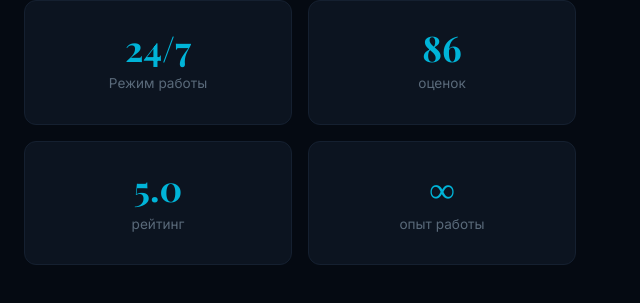
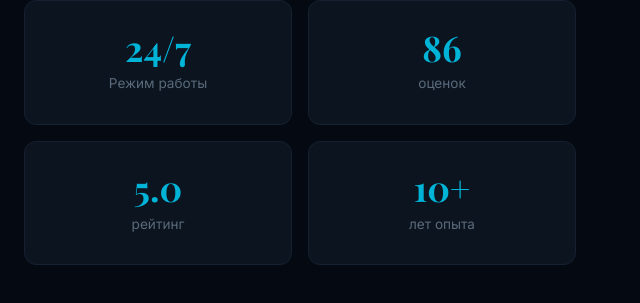
Before and after one commit to KIBERChaynik/holodilniki-30c, a plain HTML site: page index.html in a window 1280 px wide. Shown: the part 919-1222 px from the top of the page, 640-1280 px from the left. Drawn offline with nearby package versions, Linux system fonts and the light colour scheme.

Commit message:
Update index.html

```diff
--- a/index.html
+++ b/index.html
@@ -374,8 +374,8 @@
                         <div class="a-stat-label">рейтинг</div>
                     </div>
                     <div class="a-stat">
-                        <div class="a-stat-num">∞</div>
-                        <div class="a-stat-label">опыт работы</div>
+                        <div class="a-stat-num">10+</div>
+                        <div class="a-stat-label">лет опыта</div>
                     </div>
                 </div>
             </div>
```
